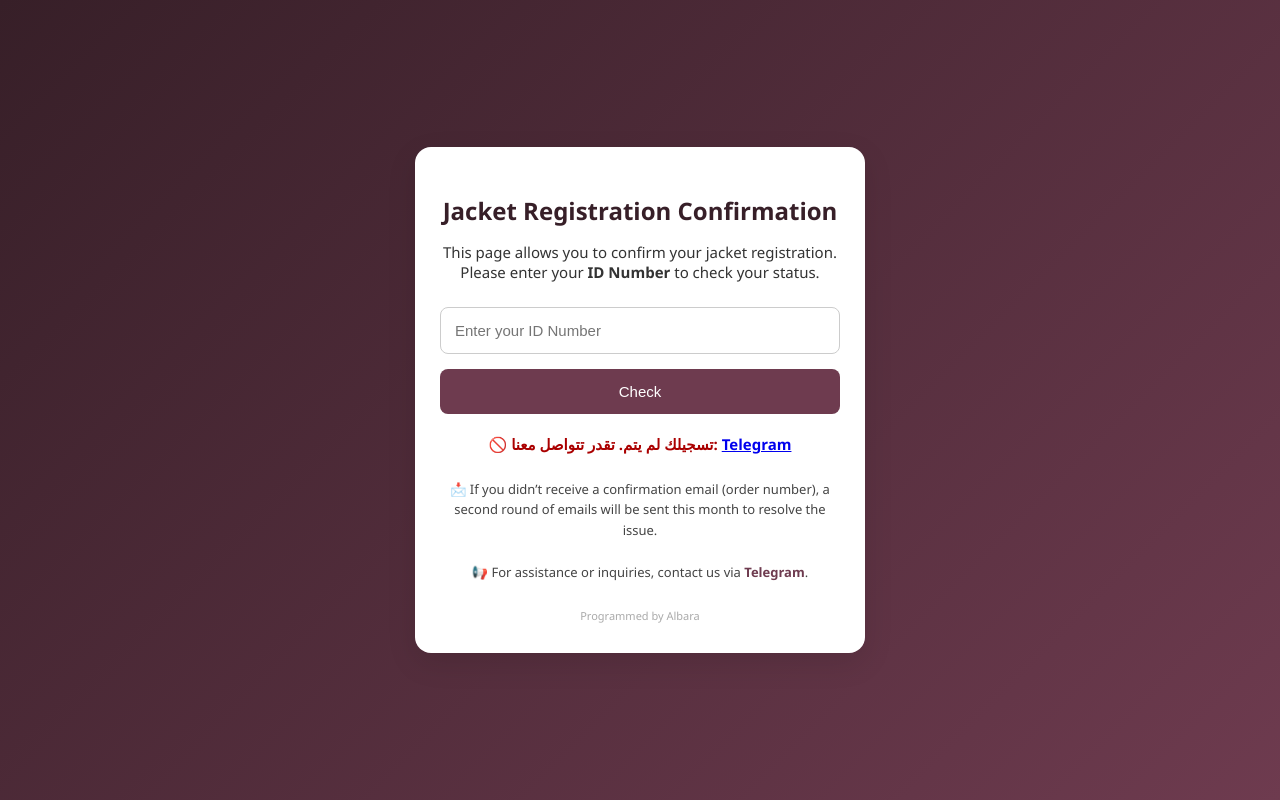
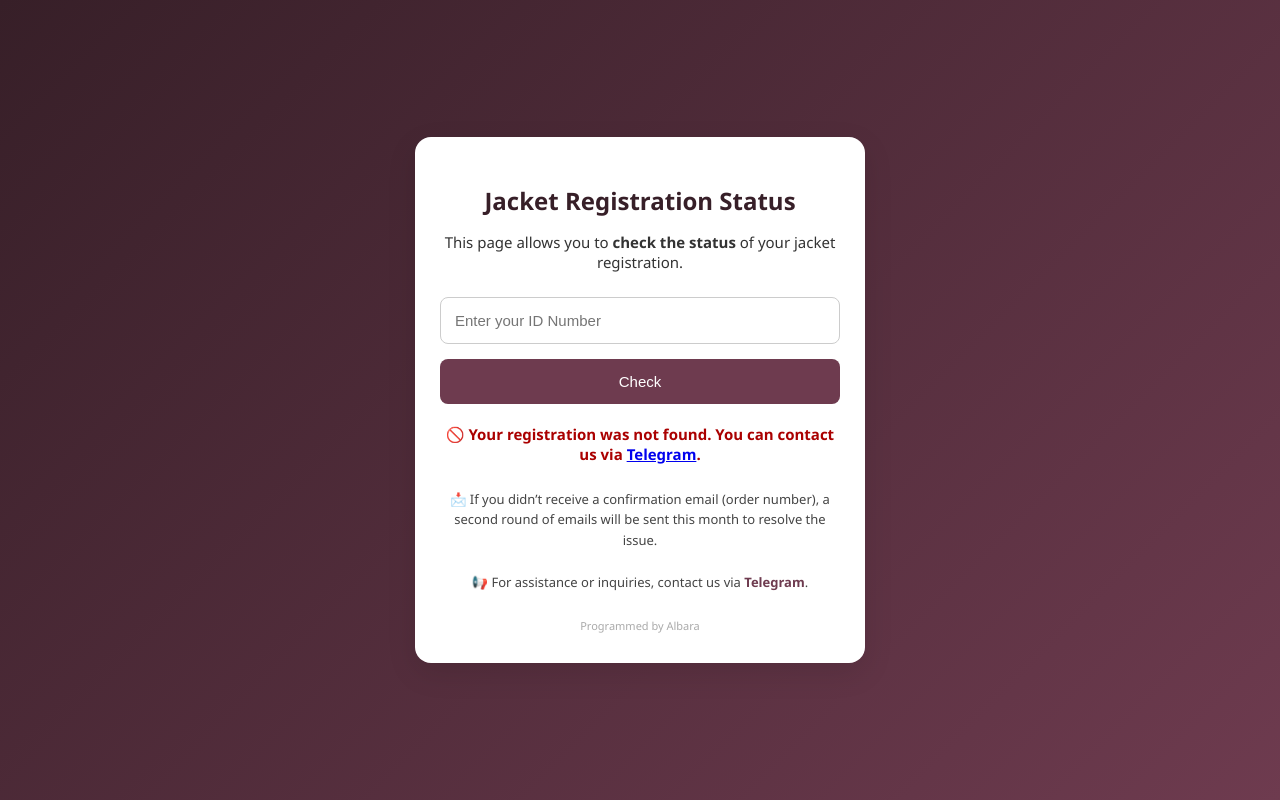
Before and after one commit to Graduation194/order, a plain HTML site: page index.html in a window 1280 px wide. Both pictures are taken after a click on the button "Check". Drawn offline with Linux system fonts and the light colour scheme.

Commit message:
Update index.html

```diff
--- a/index.html
+++ b/index.html
@@ -3,7 +3,7 @@
 <head>
   <meta charset="UTF-8" />
   <meta name="viewport" content="width=device-width, initial-scale=1.0"/>
-  <title>Jacket Registration Confirmation</title>
+  <title>Jacket Registration Status</title>
   <style>
     :root {
       --main-color: #371f28;
@@ -112,10 +112,9 @@
 </head>
 <body>
   <div class="container">
-    <h1>Jacket Registration Confirmation</h1>
+    <h1>Jacket Registration Status</h1>
     <p class="description">
-      This page allows you to confirm your jacket registration.<br>
-      Please enter your <strong>ID Number</strong> to check your status.
+      This page allows you to <strong>check the status</strong> of your jacket registration.<br>
     </p>
 
     <input type="text" id="seatInput" placeholder="Enter your ID Number" />
@@ -165,7 +164,7 @@
           `;
         }
       } else {
-        result.innerHTML = "🚫 <span style='color: #a00;'>تسجيلك لم يتم. تقدر تتواصل معنا: <a href='https://t.me/Graduation194' target='_blank'>Telegram</a></span>";
+        result.innerHTML = `🚫 <span style='color: #a00;'>Your registration was not found. You can contact us via <a href='https://t.me/Graduation194' target='_blank'>Telegram</a>.</span>`;
         telegramMessage.innerHTML = `
           📩 If you didn’t receive a confirmation email (order number), a second round of emails will be sent this month to resolve the issue.<br><br>
           📢 For assistance or inquiries, contact us via <a href='https://t.me/Graduation194' target='_blank'>Telegram</a>.
```
